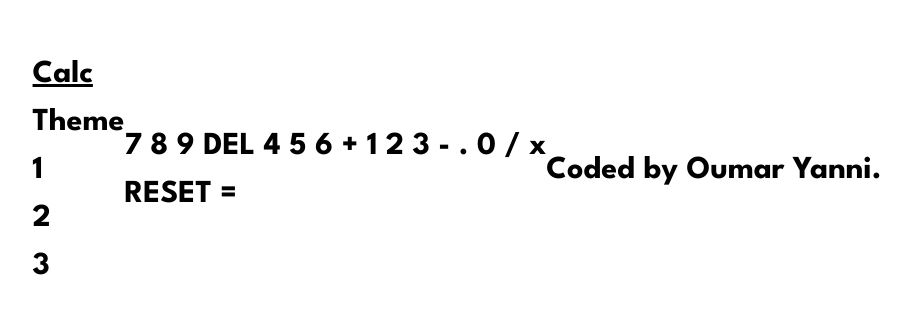
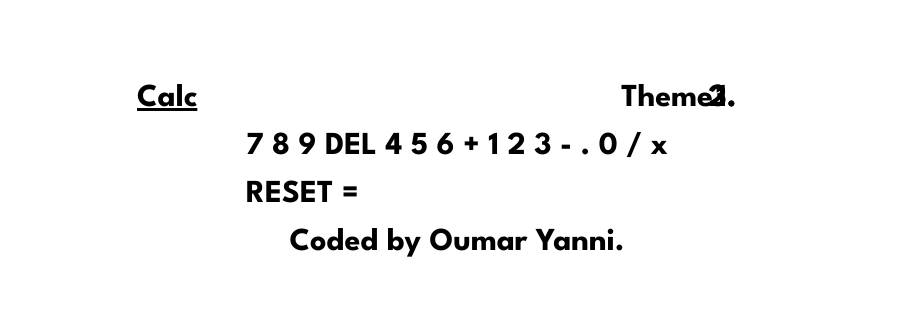
Before and after one commit to OumarYanni/calculator-app-main, a website: page src/index.html in a window 1280 px wide. Shown: the part 229-542 px from the top of the page, without its empty margins (183-1094 px from the left). Drawn offline with nearby package versions, Linux system fonts and the light colour scheme; files that its build step writes are made by us from their sources.

Commit message:
html and tailwind config improvement

```diff
--- a/src/index.html
+++ b/src/index.html
@@ -1,5 +1,5 @@
 <!doctype html>
-<html lang="en" class="font-display h-full">
+<html lang="en" class="font-league-spartan h-full">
   <head>
     <meta charset="UTF-8" />
     <meta name="viewport" content="width=device-width, initial-scale=1.0" />
@@ -22,17 +22,17 @@
     <title>Calculator app | Oumar Yanni</title>
   </head>
   <body
-    class="font-display flex h-full content-center items-center justify-center text-3xl"
+    class="font-league-spartan flex h-full flex-col content-center items-center justify-center text-3xl"
   >
     <!-- Div pour la première ligne de la calculette-->
-    <div>
+    <div class="flex w-1/2 flex-row justify-between">
       <h1 class="text-3xl font-bold underline">Calc</h1>
-      <nav>
+      <nav class="flex">
         <div id="button-theme1">Theme</div>
-        <ul>
-          <li>1</li>
-          <li>2</li>
-          <li>3</li>
+        <ul class="flex list-decimal px-8">
+          <li></li>
+          <li></li>
+          <li></li>
         </ul>
       </nav>
     </div>
--- a/tailwind.config.js
+++ b/tailwind.config.js
@@ -4,7 +4,7 @@ module.exports = {
   theme: {
     extend: {
       fontFamily: {
-        display: "League Spartan, sans-serif",
+        "league-spartan": "League Spartan, sans-serif",
       },
       fontSize: {
         "3xl": "2rem",
```
